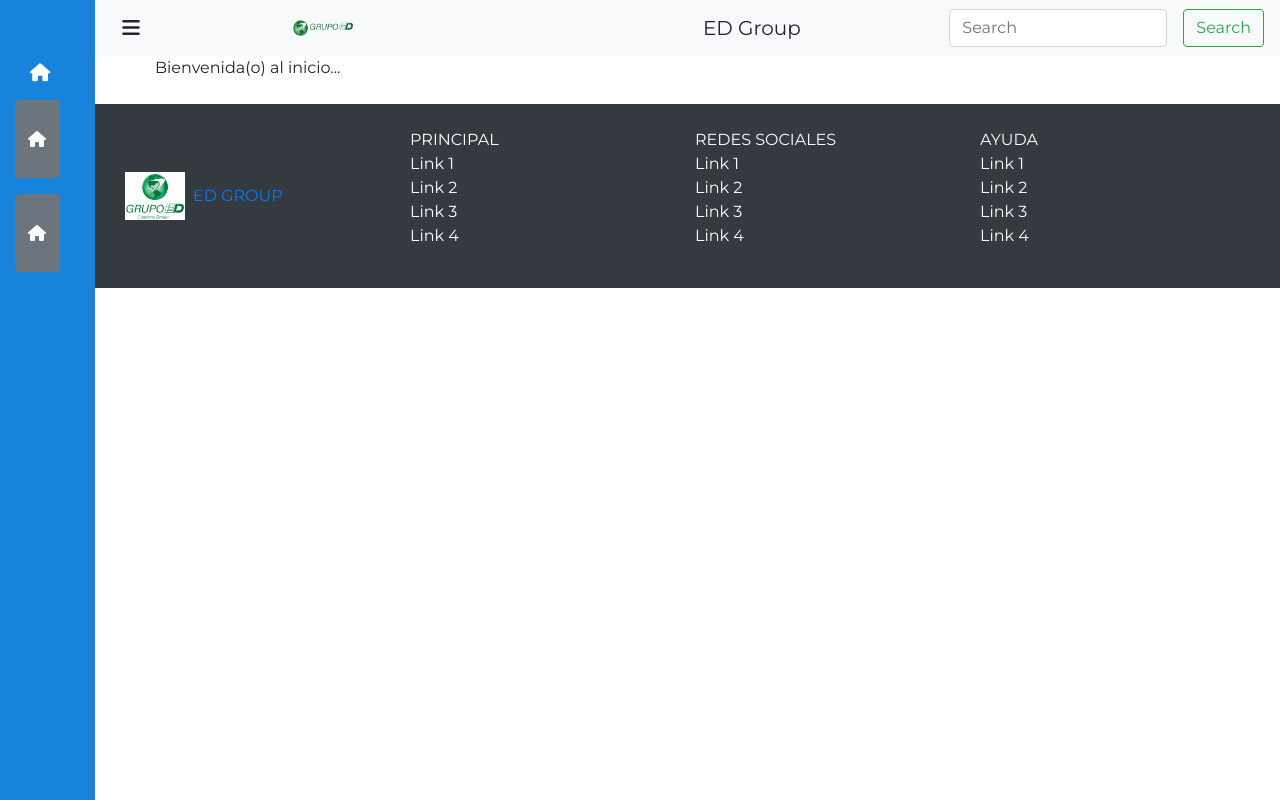
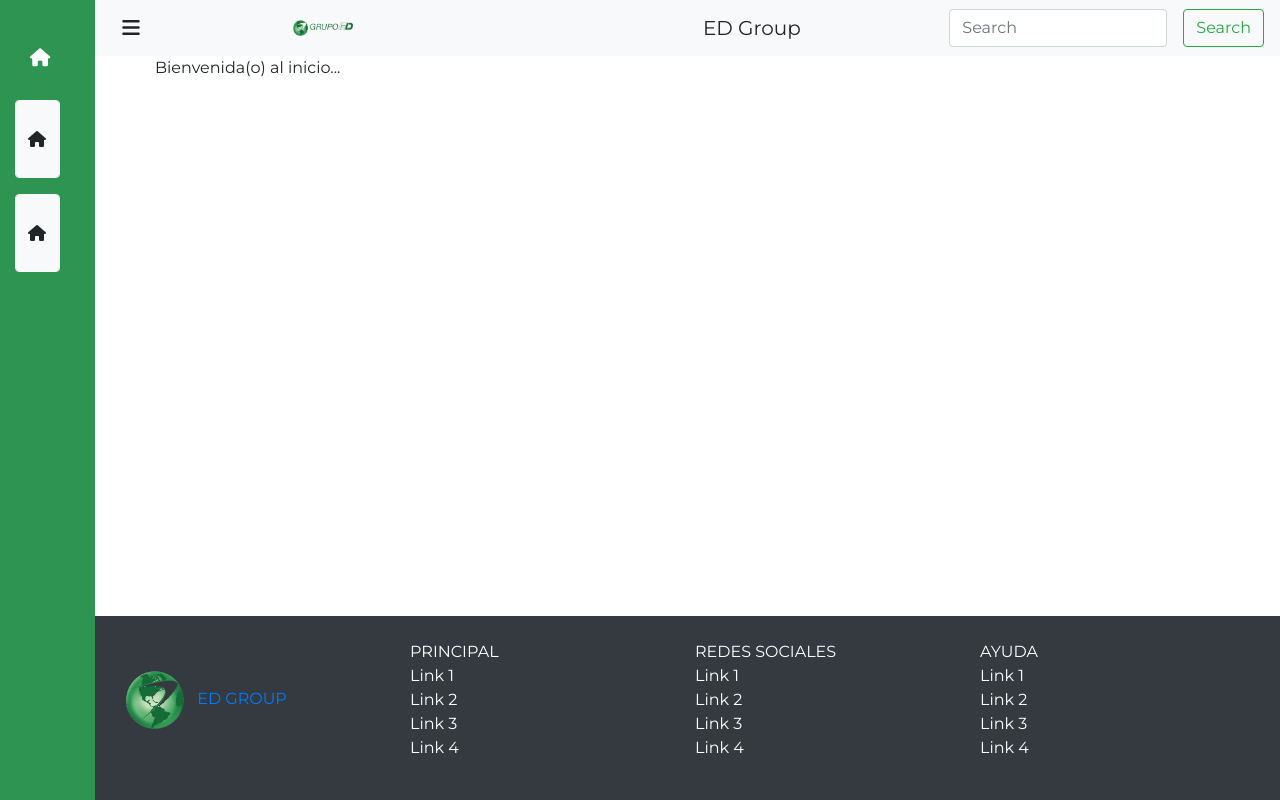
Before and after one commit to AngelSalazarRochaEDG/EvaluacionDeEmpleados, a PHP site: page /EvaluacionDeEmpleados/evaluacion in a window 1280 px wide. Run offline with PHP 8.4, Linux system fonts and the light colour scheme; some libraries are stand-ins or nearby versions.

Commit message:
ultimo en diseño y funcionalidad de evaluacion view

```diff
--- a/Vistas/evaluacion_view.php
+++ b/Vistas/evaluacion_view.php
@@ -7,7 +7,7 @@
     <meta name="viewport" content="width=device-width, initial-scale=1.0">
     <title>Evaluacion de empleados</title>
     <link rel="stylesheet" href="https://maxcdn.bootstrapcdn.com/bootstrap/4.0.0/css/bootstrap.min.css" integrity="sha384-Gn5384xqQ1aoWXA+058RXPxPg6fy4IWvTNh0E263XmFcJlSAwiGgFAW/dAiS6JXm" crossorigin="anonymous">
-    <link rel="stylesheet" href="./css/home_stiles.css?02022023">
+    <link rel="stylesheet" href="./css/home_stiles.css?1">
     <script src="https://code.jquery.com/jquery-3.4.1.js" integrity="sha256-WpOohJOqMqqyKL9FccASB9O0KwACQJpFTUBLTYOVvVU="crossorigin="anonymous"></script>
     <script tipe="text/javascript" src="./Controladores/evaluacion_front.js?02022023"></script>
 </head>
--- a/Vistas/home_title.php
+++ b/Vistas/home_title.php
@@ -10,7 +10,7 @@
     <meta name="viewport" content="width=device-width, initial-scale=1.0">
     <title>Evaluación de empleados</title>
     <link rel="stylesheet" href="https://maxcdn.bootstrapcdn.com/bootstrap/4.0.0/css/bootstrap.min.css" integrity="sha384-Gn5384xqQ1aoWXA+058RXPxPg6fy4IWvTNh0E263XmFcJlSAwiGgFAW/dAiS6JXm" crossorigin="anonymous">
-    <link rel="stylesheet" href="./css/home_stiles.css?02022023">
+    <link rel="stylesheet" href="./css/home_stiles.css?1">
     <script src="http://ajax.googleapis.com/ajax/libs/jquery/1/jquery.min.js"></script>
     <script tipe="text/javascript" src="./Controladores/title_controller.js?02022023"></script>
 
@@ -40,37 +40,35 @@
         </nav>
     </div>
 
-    <!-- <header>
-        <div class="icon__menu">
-            <i class="fas fa-bars" id="btn_open"></i>
-        </div>
-    </header> -->
 
+    <!-- Titulo de menu principal -->
     <div class="menu__side" id="menu_side">
-
         <div class="name__page">
             <i class="fas fa-home" title="Inicio"></i>
             <h4>ED Group</h4>
         </div>
 
-        <!-- Menu principal -->
-
+        <!-- Opciones de menu -->
         <div class="options__menu container-fluid">
             <div class="form-group row">
-                <button type="button" class="btn btn-secondary form-control col-sm-12" onclick="VerHomeTitle();">
+                <button type="button" class="btn btn-light form-control col-sm-12" onclick="VerHomeTitle();">
+                    <a class=""><!--  selected -->
                         <div class="option">
                             <i class="fas fa-home" title="Inicio"></i>
                             Inicio
                         </div>
                     </a>
+                </button>
             </div>
 
             <div class="form-group row">
-                <button type="button" class="btn btn-secondary form-control col-sm-12" onclick="VerEvaluacion();">
+                <button type="button" class="btn btn-light form-control col-sm-12" onclick="VerEvaluacion();">
+                    <a class="">
                         <div class="option">
                             <i class="fas fa-home" title="Evaluacion de empleados"></i>
                             Evaluación de empleados
                         </div>
+                    </a>
                 </button>
             </div>
         </div>
@@ -89,14 +87,16 @@
 
     <!-- Footer -->
     <br>
-    <footer class="bg-dark text-white py-4">
+    <footer class="bg-dark text-white py-4 footer">
         <div class="container">
             <nav class="row">
 
                 <!-- Footer -->
                 <a href="#" class="col-3 text-reset text-uppercase d-flex align-items-center">
-                    <img src="./resources/EDGroupLogo.png" alt="Logo EDGroup" class="img-logo mr-2 img-fluid" width="60px">
+                    <div class="form-group">
+                        <img src="./resources/logo nuevo 2.png" alt="Logo EDGroup" class="img-logo mr-2 img-fluid" width="60px">
                         ED Group
+                    </div>
                 </a>
 
                 <!-- menu  -->
--- a/Vistas/home_view.php
+++ b/Vistas/home_view.php
@@ -7,7 +7,7 @@
     <meta name="viewport" content="width=device-width, initial-scale=1.0">
     <title>Document</title>
     <link rel="stylesheet" href="https://maxcdn.bootstrapcdn.com/bootstrap/4.0.0/css/bootstrap.min.css" integrity="sha384-Gn5384xqQ1aoWXA+058RXPxPg6fy4IWvTNh0E263XmFcJlSAwiGgFAW/dAiS6JXm" crossorigin="anonymous">
-    <link rel="stylesheet" href="./css/home_stiles.css?02022023">
+    <link rel="stylesheet" href="./css/home_stiles.css?1">
     <script src="https://code.jquery.com/jquery-3.4.1.js" integrity="sha256-WpOohJOqMqqyKL9FccASB9O0KwACQJpFTUBLTYOVvVU="crossorigin="anonymous"></script>
     <!-- <script tipe="text/javascript" src="./Controladores/evaluacion_front.js?02022023"></script> -->
 </head>
--- a/css/home_stiles.css
+++ b/css/home_stiles.css
@@ -1,12 +1,12 @@
 @import url('https://fonts.googleapis.com/css2?family=Montserrat:wght@400;700&display=swap');
 
-/* div::after, .clearfix::after, .crear::after
+div::after, .clearfix::after, .crear::after
 {
     clear: both;
     visibility: hidden;
     content: "";
     display: block;
-} */
+}
 
 * {
     margin: 0px;
@@ -19,6 +19,12 @@
 body {
     margin-left: 80px;
     /* margin-top: 80px; */
+    /* position: relative;
+    padding-bottom: 12em;
+    min-height: 100vh; */
+    display: flex;
+    flex-direction: column;
+    min-height: 100vh;
     transition: margin-left 300ms cubic-bezier(0.785, 0.135, 0.15, 0.86);
 }
 
@@ -40,7 +46,7 @@ body {
 .menu__side{
     width: 95px;
     height: 100%;
-    background: #1783db;
+    background: #2D9451;
     position: fixed;
     top: 0;
     left: 0;
@@ -49,22 +55,13 @@ body {
     z-index: 300;
     overflow: hidden;
     overflow-y: scroll;
-    border-right: 20px solid #1783db;
+    border-right: 20px solid #2D9451;
     transition: all 300ms cubic-bezier(0.785, 0.135, 0.15, 0.86);
 }
 
 .footer {
-    background-color: #fff;
-    width: 100%;
-    height: 100%;
-    bottom: 0px;
-    position: fixed;
-    text-align: center;
-    color: #000;
-    margin: 50px;
-    margin-bottom: 0px;
+    margin-top: auto;
 }
-
 
 /*Ocultar scroll para chrome, safari y opera*/
 .menu__side::-webkit-scrollbar{
@@ -83,6 +80,10 @@ body {
     display: flex;
     align-items: center;
     margin-top: 10px;
+}
+
+.name__page h4 {
+    min-width: 200px;
 }
 
 .name__page i{
@@ -137,7 +138,7 @@ a.selected{
     background: white;
     position: absolute;
     top: 10%;
-    left: -30px;
+    left: -23px;
 }
 
 /*Clases para usar en JavaScript*/
```
Also changed, not shown: Controladores/title_controller.js (line endings or trailing spaces). Lines whose indentation alone changed are shown as unchanged.
